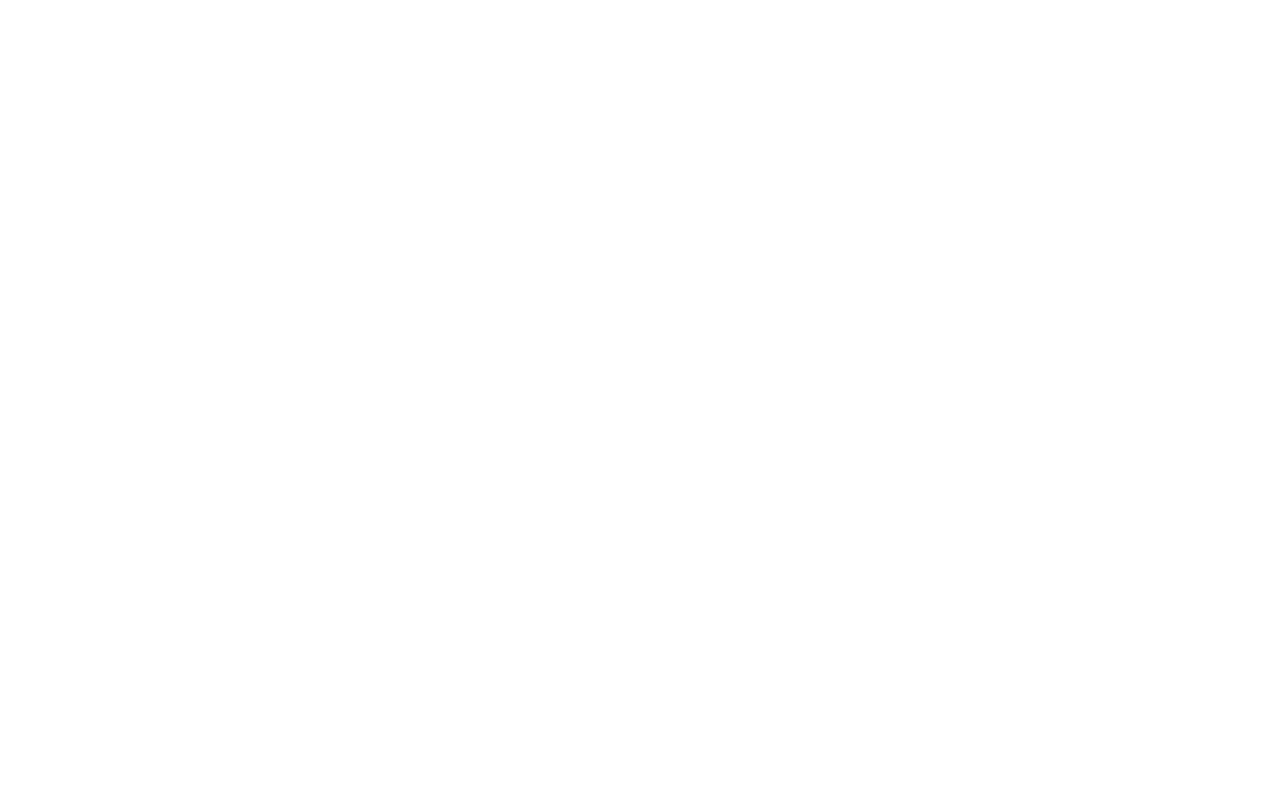
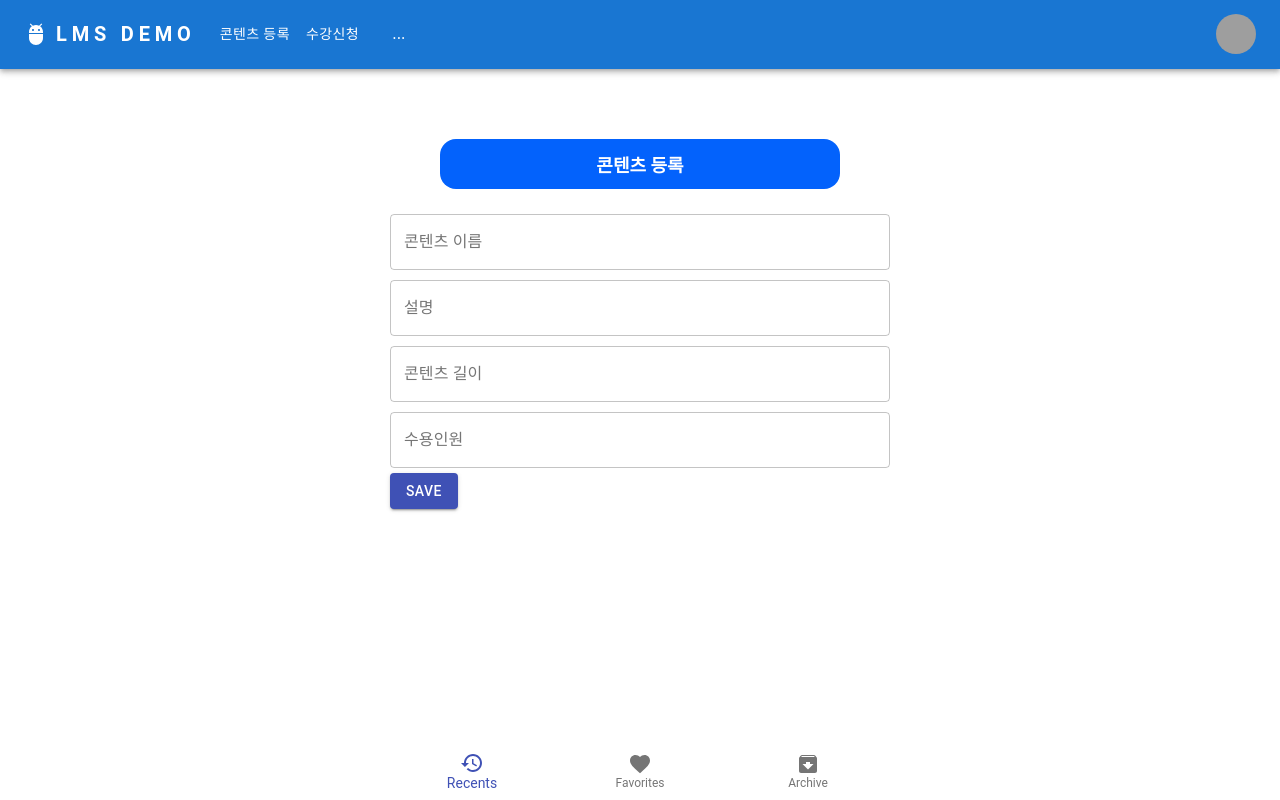
Before and after one commit to ChangSeongBeom/MSA_LMS_DEMO_FRONT, a React (Create React App) app: page /register in a window 1280 px wide. Before the commit this address had no page. Built offline with nearby package versions, Linux system fonts and the light colour scheme; grey boxes are pictures that could not be loaded.

Commit message:
register

```diff
--- a/src/api/requests.js
+++ b/src/api/requests.js
@@ -1,8 +1,9 @@
 const requests = {
     join : "/user-service/join",
     login: "/user-service/login",
-    getAllUsers: "/user-service/getAllUsers"
+    getAllUsers: "/user-service/getAllUsers",
 
+    joinContent: "/content-service/joinContent"
 
 }
 export default requests;
--- a/src/common/Header.js
+++ b/src/common/Header.js
@@ -1,4 +1,4 @@
-import * as React from 'react';
+import React,{useState} from 'react';
 import AppBar from '@mui/material/AppBar';
 import Box from '@mui/material/Box';
 import Toolbar from '@mui/material/Toolbar';
@@ -12,13 +12,19 @@
 import Tooltip from '@mui/material/Tooltip';
 import MenuItem from '@mui/material/MenuItem';
 import AdbIcon from '@mui/icons-material/Adb';
+import ContentRegistration from '../components/ContentRegistration';
+import { useNavigate } from 'react-router-dom';
+
 
 const pages = ['콘텐츠 등록', '수강신청', '...'];
 const settings = ['Profile', 'Account', 'Dashboard', 'Logout'];
 
-function ResponsiveAppBar() {
+
+function Header() {
+  const [showContentRegistration, setShowContentRegistration] = useState(false);
   const [anchorElNav, setAnchorElNav] = React.useState(null);
   const [anchorElUser, setAnchorElUser] = React.useState(null);
+  const navigate = useNavigate();
 
   const handleOpenNavMenu = (event) => {
     setAnchorElNav(event.currentTarget);
@@ -27,7 +33,13 @@
     setAnchorElUser(event.currentTarget);
   };
 
-  const handleCloseNavMenu = () => {
+  const handleCloseNavMenu = (e,page) => {
+    if(page==='콘텐츠 등록'){
+      navigate("/register");
+    }
+    else if (page == '수강신청'){
+      setShowContentRegistration(false);
+    }
     setAnchorElNav(null);
   };
 
@@ -44,7 +56,7 @@
             variant="h6"
             noWrap
             component="a"
-            href="/"
+            href="/main"
             sx={{
               mr: 2,
               display: { xs: 'none', md: 'flex' },
@@ -83,18 +95,19 @@
               }}
               open={Boolean(anchorElNav)}
               onClose={handleCloseNavMenu}
-              sx={{
-                display: { xs: 'block', md: 'none' },
-              }}
+
             >
-              {pages.map((page) => (
-                <MenuItem key={page} onClick={handleCloseNavMenu}>
+              {pages.map((page,idx) => {
+                return(
+                 <MenuItem key={idx} onClick={() =>{
+                    this.handleCloseNavMenu();
+                    }}>
                   <Typography textAlign="center">{page}</Typography>
                 </MenuItem>
-              ))}
+                )
+            })}
             </Menu>
           </Box>
-          <AdbIcon sx={{ display: { xs: 'flex', md: 'none' }, mr: 1 }} />
           <Typography
             variant="h5"
             noWrap
@@ -117,12 +130,14 @@
             {pages.map((page) => (
               <Button
                 key={page}
-                onClick={handleCloseNavMenu}
+                onClick={(e)=>{
+                  handleCloseNavMenu(e,page)}}
                 sx={{ my: 2, color: 'white', display: 'block' }}
               >
                 {page}
               </Button>
             ))}
+            {showContentRegistration && <ContentRegistration />}
           </Box>
 
           <Box sx={{ flexGrow: 0 }}>
@@ -159,4 +174,4 @@
     </AppBar>
   );
 }
-export default ResponsiveAppBar;
+export default Header;
--- /dev/null
+++ b/src/components/ContentRegistration.js
@@ -0,0 +1,108 @@
+import React from 'react'
+import Header from '../common/Header';
+import Footer from '../common/Footer';
+import axios from "../api/axios";
+import requests from "../api/requests";
+
+import {
+    Typography,
+    AppBar,
+    Toolbar,
+    TextField,
+    Button,
+    Box
+  } from "@material-ui/core";
+  import Chip from '@mui/material/Chip';
+
+import '../css/ContentRegistration.css';
+
+function ContentRegistration() {
+    const handleSubmit=(e)=>{
+        e.preventDefault();
+        const form=document.getElementById("content-form");
+
+        const data=new FormData(form);
+        // console.log(data.get("contentName"));
+        // console.log(data.get("description"));
+        // console.log(data.get("contentLength"));
+        // console.log(data.get("capaNum"));
+        fetchData(data);
+    }
+
+
+    const fetchData= (data) =>{
+
+        const url = requests.joinContent;
+        console.log(url);
+        axios.post(url,data,{
+          headers: {
+            "Content-Type": `application/json`,
+          },
+        })
+          .then(function(response) {
+            console.log(response);
+            alert("회원등록.");
+
+          })
+          .catch(function(error) {
+              console.log("실패");
+          })
+      }
+
+    return(
+        <div>
+            <Header></Header>
+            <div className='content'>
+                <Chip className="contentRegister" label="콘텐츠 등록" />
+                <form id="content-form">
+                    <TextField
+                    name="contentName"
+                    style={{ width: "500px", margin: "5px" }}
+                    type="text"
+                    label="콘텐츠 이름"
+                    variant="outlined"
+                    />
+                    <br/>
+
+                    <TextField
+                    name="description"
+                    style={{ width: "500px", margin: "5px" }}
+                    type="text"
+                    label="설명"
+                    variant="outlined"
+                    />
+                    <br/>
+
+                    <TextField
+                    name="contentLength"
+                    style={{ width: "500px", margin: "5px" }}
+                    type="text"
+                    label="콘텐츠 길이"
+                    variant="outlined"
+                    />
+                    <br/>
+
+                    <TextField
+                    name="capaNum"
+                    style={{ width: "500px", margin: "5px" }}
+                    type="text"
+                    label="수용인원"
+                    variant="outlined"
+                    />
+                    <br/>
+
+
+
+                    <Button className="contentSave" variant="contained" color="primary" onClick={(e)=>{
+                        handleSubmit(e);
+                    }}>
+                    save
+                    </Button>
+                 </form>
+                <Footer></Footer>
+                </div>
+                </div>
+    )
+}
+
+export default ContentRegistration
--- a/src/components/Login.js
+++ b/src/components/Login.js
@@ -3,12 +3,15 @@
 import Signup from './Signup';
 import Main from './Main';
 import LoginHome from './LoginHome';
+import ContentRegistration from './ContentRegistration';
+
 function Login() {
     return(
     <Routes>
       <Route path="/" element={<LoginHome/>} />
       <Route path="/signup" element={<Signup/>} />
       <Route path="/main" element={<Main/>} />
+      <Route path="/register" element={<ContentRegistration/>} />
     </Routes>
     )
 
--- a/src/components/Main.js
+++ b/src/components/Main.js
@@ -1,10 +1,10 @@
 import React from 'react'
+import { Routes, Route } from 'react-router';
 import Header from '../common/Header';
 import Footer from '../common/Footer';
 
-function Main({isAuthenticated,setIsAuthenticated}) {
-    console.log(isAuthenticated);
-    console.log(setIsAuthenticated);
+function Main() {
+
   return (
     <div>
     <Header></Header>
--- /dev/null
+++ b/src/css/ContentRegistration.css
@@ -0,0 +1,35 @@
+.content{
+    display: flex;
+    flex-direction: column;
+    justify-content: center;
+    align-items: center;
+
+    margin-top: 70px;
+}
+.contentSave{
+    text-align: center !important;
+    margin-left: 5px !important;
+
+}
+
+.contentRegister{
+    height:50px !important;
+    width: 400px !important;
+
+    margin-bottom: 20px;
+    background-color: #0362fc !important;
+    font-size: 18px !important;
+    font-weight: bold;
+    color: #FFFFFF !important;
+}
+
+/* .contentField{
+    height :56px;
+    flex: 1;
+    padding-left: 1px ;
+}
+
+.contentText{
+    height: 56px;
+    flex: 8;
+}  */
```
